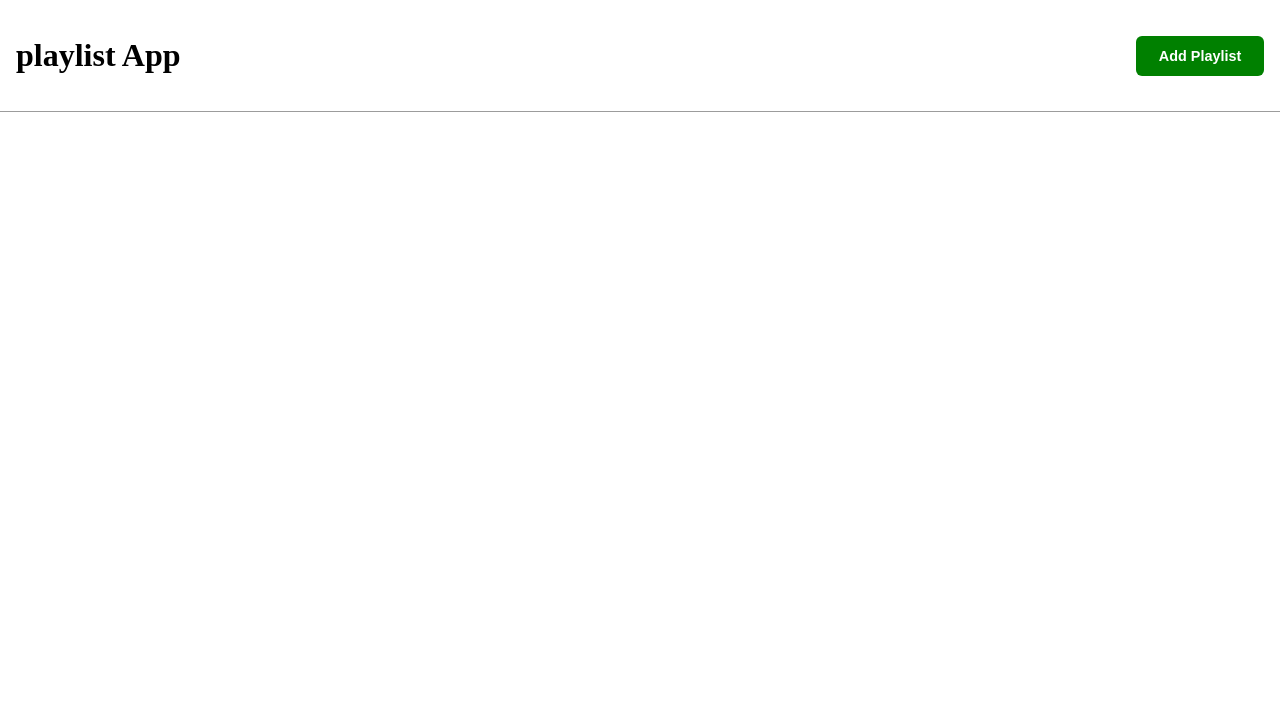
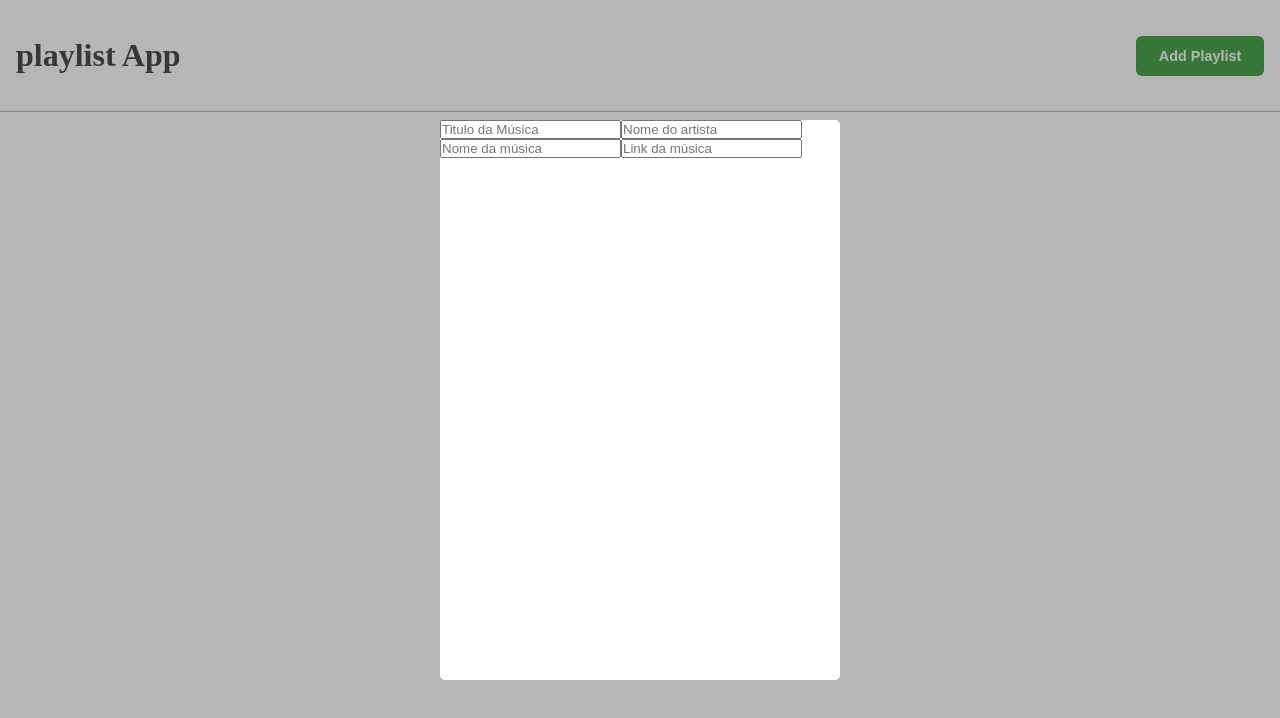
Before and after one commit to gabrielluiz01/Playlist-App, a React (Create React App) app: page /addnewmusic in a window 1280 px wide. Shown: the top 718 px of the page. Built offline with nearby package versions, Linux system fonts and the light colour scheme.

Commit message:
merge changes

```diff
--- /dev/null
+++ b/src/pages/Paylists/AddNewMusic.js
@@ -0,0 +1,69 @@
+import React from 'react';
+import styled from 'styled-components';
+
+const Container = styled.div`
+  min-width: 100%;
+  min-height: 100vh;
+  background: rgba(111, 111, 111, 0.5);
+  position: absolute;
+  top: 0;
+  display: flex;
+  justify-content: center;
+  align-items: center;
+`;
+
+const ModelAddMusic = styled.div`
+  width: 400px;
+  height: 70vh;
+  border-radius: 5px;
+  background: #fff;
+`;
+
+const FormAddMusic = styled.form`
+
+`;
+
+const TitleMusic = styled.input`
+
+`;
+
+const ArtistMusic = styled.input`
+
+`;
+
+const GenreMusic = styled.input`
+
+`;
+
+const LinkMusic = styled.input`
+
+`;
+
+function Paylists() {
+  return(
+  <Container>
+    <ModelAddMusic>
+      <FormAddMusic>
+        <TitleMusic
+          placeholder="Titulo da Música"
+          required
+          type="text" />
+        <ArtistMusic
+          placeholder="Nome do artista"
+          required
+          type="text" />
+        <GenreMusic
+          placeholder="Nome da música"
+          required
+          type="text" />
+        <LinkMusic
+          placeholder="Link da música"
+          required
+          type="text" />
+      </FormAddMusic>
+    </ModelAddMusic>
+  </Container>
+  );
+}
+
+export default Paylists;
--- a/src/routes.js
+++ b/src/routes.js
@@ -2,11 +2,13 @@ import React from 'react';
 import { BrowserRouter, Switch, Route } from 'react-router-dom';
 
 import Playlists from './pages/Paylists/Playlists';
+import AddNewMusic from './pages/Paylists/AddNewMusic';
 
 const Router = () => (
   <BrowserRouter>
     <Switch>
       <Route exact path="/" component={Playlists}/>
+      <Route path="/addnewmusic" component={AddNewMusic}/>
     </Switch>
   </BrowserRouter>
 )
```
